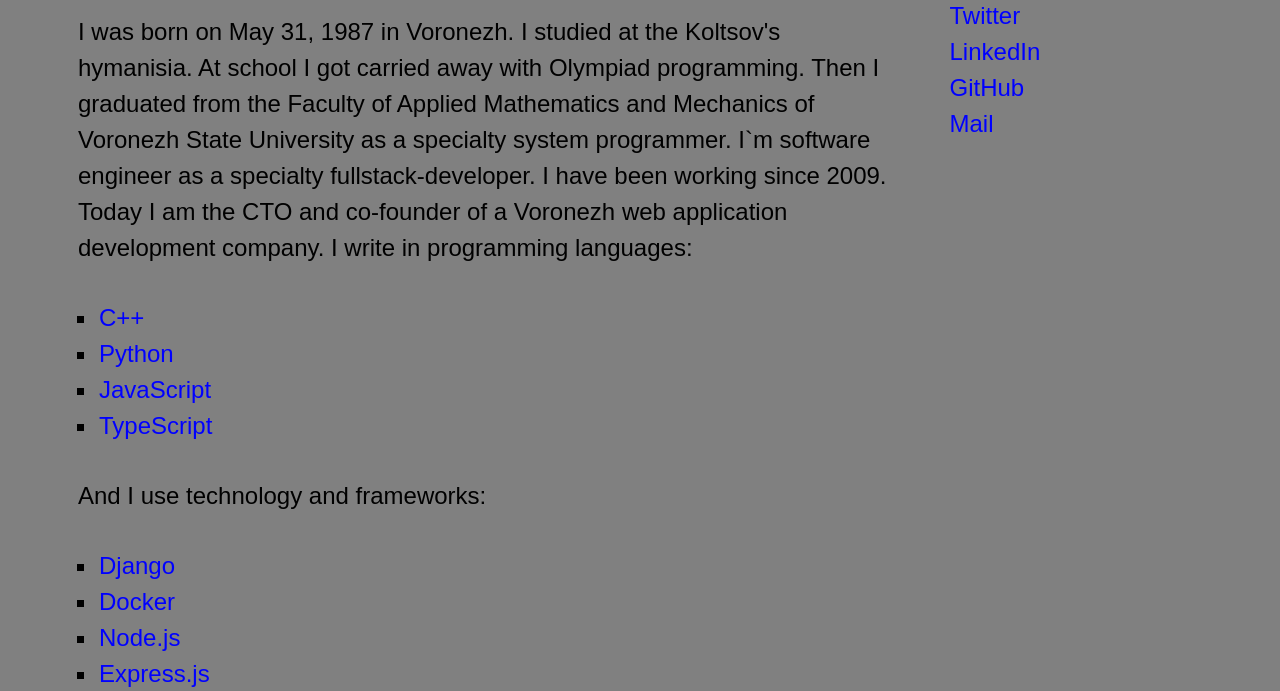
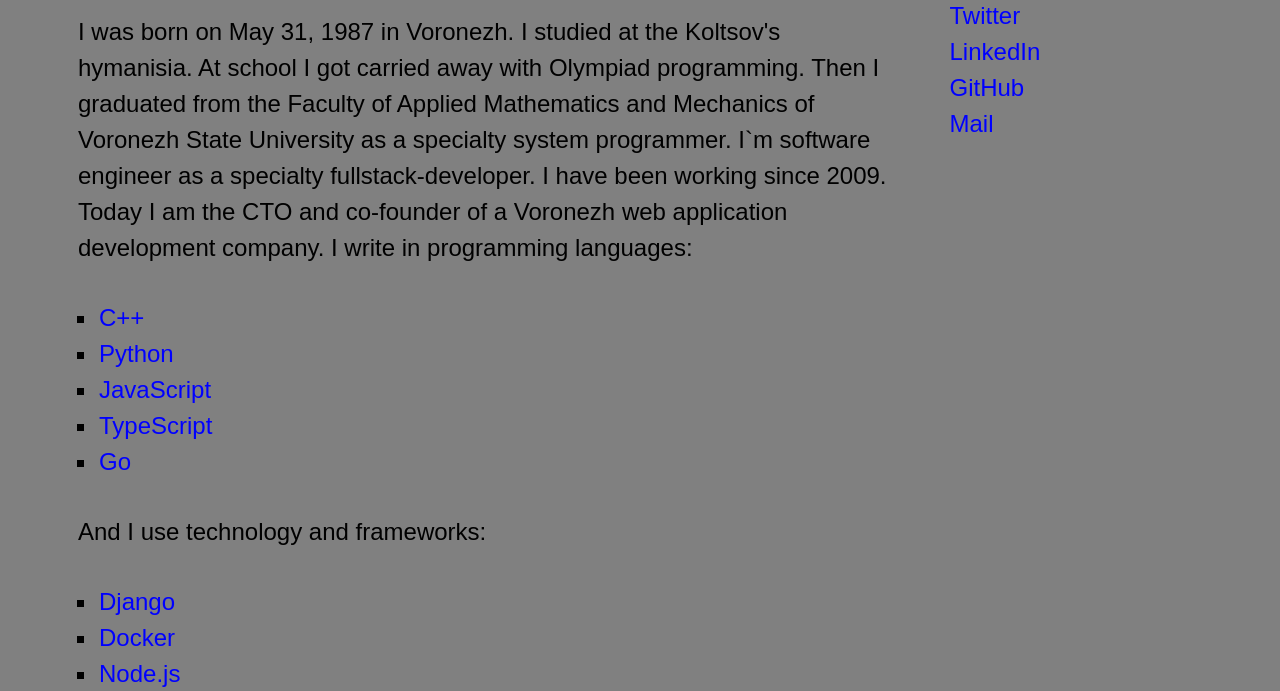
Before and after one commit to gorynych00/my-static-website, a website built with webpack: page dist/index.html in a window 1280 px wide. Shown: the part 380-1071 px from the top of the page. Built offline with nearby package versions, Linux system fonts and the light colour scheme.

Commit message:
update index.html

```diff
--- a/dist/index.html
+++ b/dist/index.html
@@ -55,6 +55,9 @@
           <li>
             <a href="https://www.typescriptlang.org/">TypeScript</a>
           </li>
+          <li>
+            <a href="https://golang.org/">Go</a>
+          </li>
         </ul>
         <p>And I use technology and frameworks: </p>
         <ul>
```
